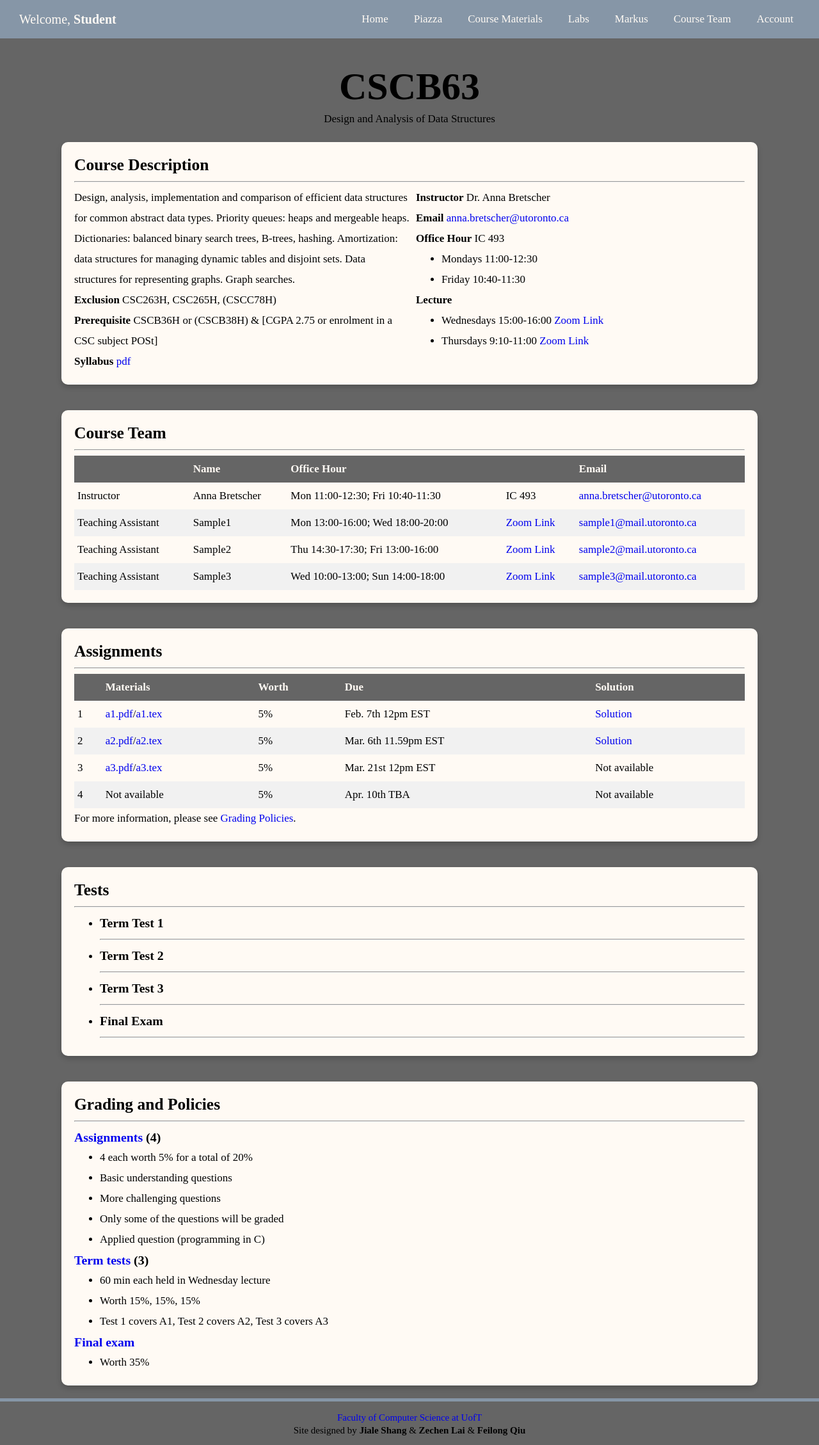
After one commit to shang8024/CSCB20-website, a Flask app: template templates/home.html in a window 1280 px wide. The commit adds this page. Shown: the whole page at 64% size. Run offline with Flask 2, Linux system fonts and the light colour scheme; the template is opened without the code that fills it, so the values that code supplies are empty.

Commit message:
Add files via upload

```diff
--- /dev/null
+++ b/templates/home.html
@@ -0,0 +1,273 @@
+<!DOCTYPE html>
+<html lang="en">
+<head>
+<title>CSCB63 Design and Analysis of Data Structures</title>
+<link href="../static/style.css" rel="stylesheet">
+<meta name="viewport" content="width=device-width, initial-scale=1.0">
+</head>
+
+<body>
+  <!-- code for top menu which will stick at the top of the page when scolling-->
+  <!-- inspired by https://codepen.io/andornagy/pen/RNeydj-->
+  <nav>
+    <!--menu title, change position and font size when it becomes a dropdown menu-->
+    <div id="menu-title">Welcome, <strong>{% if user['type'] %}Instructor{% else %}Student{% endif %}</strong> {{ user['name'][0] }}</div>
+    <!-- dropdown menu for mobile devices-->
+    <label for="drop" class="button">≡</label>
+    <input type="checkbox" id="drop"/>
+    <ul class="menu">
+      <li><a href="#top">Home</a></li>
+      <li><a href="http://piazza.com/utoronto.ca/winter2021/cscb63h3slec01/home">Piazza</a></li>
+      <li>
+        <label for="drop-1" class="button">Course Materials</label>
+        <a>Course Materials</a>
+        <!-- dropdown items for "Course Materials"-->
+        <input type="checkbox" id="drop-1"/>
+        <ul>
+          <li><a href="{{ url_for('lectures') }}">Lectures</a></li>
+          <li><a href="#assignments">Assignments</a></li>
+          <li><a href="#tests">Tests</a></li>
+          <li><a href="../static/Sample.pdf">Syllabus</a></li>
+        </ul>
+      </li>
+      <li><a href="{{ url_for('labs') }}">Labs</a></li>
+      <li><a href="http://markus.utsc.utoronto.ca/cscb63w21">Markus</a></li>
+      <li><a href="#course-team">Course Team</a></li>
+      <li><label for="drop-2" class="button">Account</label>
+        <a>Account</a>
+        <!-- dropdown items for "Course Materials"-->
+        <input type="checkbox" id="drop-2"/>
+        <ul>
+          <li><a href="{{ url_for('grade')}}">Grade</a></li>
+          <li><a href="{{ url_for('feedback') }}">Feedback</a></li>
+          <li><a href="{{ url_for('setting') }}">Setting</a></li>
+          <li><a href="/logout">Log out</a></li>
+        </ul>
+      </li>
+    </ul>
+  </nav>
+  <!--the content div controls the max and min width for all the section contents on the body of the page-->
+  <div class="content">
+    <!-- content for the title, center at the begining of the page but won't stick at the top when scrolling as the header-->
+    <div class="title">
+      <h1>CSCB63</h1>
+      <p>Design and Analysis of Data Structures</p>
+    </div>
+    <span class="anchor" id="course-descript"></span>
+    <!--first section -- Course Description-->
+    <section>
+      <h2>Course Description</h2><hr>
+      <!--container for right splited course description content -- course overview-->
+      <div class="info-left">
+        <p> Design, analysis, implementation and comparison of efficient data structures for common abstract data types.
+          Priority queues: heaps and mergeable heaps. Dictionaries: balanced binary search trees, B-trees, hashing.
+          Amortization: data structures for managing dynamic tables and disjoint sets.
+          Data structures for representing graphs. Graph searches.
+        </p>
+        <p><strong>Exclusion</strong> CSC263H, CSC265H, (CSCC78H)</p>
+        <p><strong>Prerequisite</strong> CSCB36H or (CSCB38H) & [CGPA 2.75 or enrolment in a CSC subject POSt]</p>
+        <p><strong>Syllabus</strong> <a href="../static/Sample.pdf">pdf</a></p>
+      </div>
+      <!--split line for course overview and instructor info, only shown when width <= 824px-->
+      <hr class="mobile-split">
+      <!--container for right splited course description content -- instroctor information-->
+      <div class="info-right">
+        <p><strong>Instructor</strong> Dr. Anna Bretscher</p>
+        <p><strong>Email</strong> <a
+          href="mailto:anna.bretscher@utoronto.ca">anna.bretscher@utoronto.ca</a></p>
+        <label><strong>Office Hour</strong> IC 493</label>
+        <ul>
+          <li><p>Mondays 11:00-12:30</p></li>
+          <li><p>Friday 10:40-11:30</p></li>
+        </ul>
+        <label><strong>Lecture</strong></label>
+        <ul>
+          <li><p>Wednesdays 15:00-16:00 <a href="http://utoronto.zoom.us/j/89553548645">Zoom Link</a></p></li>
+          <li><p>Thursdays 9:10-11:00 <a href="http://utoronto.zoom.us/j/83378932991">Zoom Link</a></p></li>
+        </ul>
+      </div>
+    </section>
+    <span class="anchor" id="course-team"></span>
+    <!--second section -- Course Team-->
+    <section>
+      <h2>Course Team</h2><hr>
+      <!--course team table-->
+      <div class="table">
+        <div class="heading">
+          <div class="cell"></div>
+          <div class="cell">Name</div>
+          <div class="cell">Office Hour</div>
+          <div class="cell"></div>
+          <div class="cell">Email</div>
+        </div>
+        <div class="row">
+          <div class="cell">Instructor</div>
+          <div class="cell">Anna Bretscher</div>
+          <div class="cell">Mon 11:00-12:30; Fri 10:40-11:30</div>
+          <div class="cell">IC 493</div>
+          <div class="cell"><a href="mailto:anna.bretscher@utoronto.ca">anna.bretscher@utoronto.ca</a></div>
+        </div>
+        <div class="row">
+          <div class="cell">Teaching Assistant</div>
+          <div class="cell">Sample1</div>
+          <div class="cell">Mon 13:00-16:00; Wed 18:00-20:00</div>
+          <div class="cell"><a href="http://utoronto.zoom.us/j/83378932991">Zoom Link</a></div>
+          <div class="cell"><a href="mailto:sample1@mail.utoronto.ca">sample1@mail.utoronto.ca</a></div>
+        </div>
+        <div class="row">
+          <div class="cell">Teaching Assistant</div>
+          <div class="cell">Sample2</div>
+          <div class="cell">Thu 14:30-17:30; Fri 13:00-16:00</div>
+          <div class="cell"><a href="http://utoronto.zoom.us/j/83378932991">Zoom Link</a></div>
+          <div class="cell"><a href="mailto:sample2@mail.utoronto.ca">sample2@mail.utoronto.ca</a></div>
+        </div>
+        <div class="row">
+          <div class="cell">Teaching Assistant</div>
+          <div class="cell">Sample3</div>
+          <div class="cell">Wed 10:00-13:00; Sun 14:00-18:00</div>
+          <div class="cell"><a href="http://utoronto.zoom.us/j/83378932991">Zoom Link</a></div>
+          <div class="cell"><a href="mailto:sample3@mail.utoronto.ca">sample3@mail.utoronto.ca</a></div>
+        </div>
+      </div>
+      <!--end of course team table-->
+    </section>
+    <span class="anchor" id="assignments"></span>
+    <!--third section -- Assignment-->
+    <section>
+      <h2>Assignments</h2><hr>
+      <!--assignment table-->
+      <div class="table">
+        <div class="heading">
+          <div class="cell"></div>
+          <div class="cell">Materials</div>
+          <div class="cell">Worth</div>
+          <div class="cell">Due</div>
+          <div class="cell">Solution</div>
+        </div>
+        <div class="row">
+          <div class="cell">1</div>
+          <div class="cell"><a href="../static/Sample.pdf">a1.pdf</a>/<a href="../static/Sample.tex">a1.tex</a></div>
+          <div class="cell">5%</div>
+          <div class="cell">Feb. 7th 12pm EST</div>
+          <div class="cell"><a href="../static/Sample.pdf">Solution</a></div>
+        </div>
+        <div class="row">
+          <div class="cell">2</div>
+          <div class="cell"><a href="../static/Sample.pdf">a2.pdf</a>/<a href="../static/Sample.tex">a2.tex</a></div>
+          <div class="cell">5%</div>
+          <div class="cell">Mar. 6th 11.59pm EST</div>
+          <div class="cell"><a href="../static/Sample.pdf">Solution</a></div>
+        </div>
+        <div class="row">
+          <div class="cell">3</div>
+          <div class="cell"><a href="../static/Sample.pdf">a3.pdf</a>/<a href="../static/Sample.tex">a3.tex</a></div>
+          <div class="cell">5%</div>
+          <div class="cell">Mar. 21st 12pm EST</div>
+          <div class="cell">Not available</div>
+        </div>
+        <div class="row">
+          <div class="cell">4</div>
+          <div class="cell">Not available</div>
+          <div class="cell">5%</div>
+          <div class="cell">Apr. 10th TBA</div>
+          <div class="cell">Not available</div>
+        </div>
+      </div>
+      <!--end of assignment table-->
+      For more information, please see <a href="./home.html#grade">Grading Policies</a>.
+    </section>
+    <span class="anchor" id="tests"></span>
+    <!--forth section -- tests-->
+    <section>
+      <h2>Tests</h2><hr>
+      <!--drop down menue for tests info-->
+      <ul class="test-menu">
+        <!--dorp down options-->
+        <li>
+            <input type="radio" name="menuopt" id="drop1" />
+            <label class="opener" for="drop1"><h3>Term Test 1</h3><hr></label>
+            <label class="closer" for="dropclose"><h3>Term Test 1</h3><hr></label>
+            <!--dropdown content for TT1-->
+            <ul>
+              <li><strong>Time</strong> 2021 Feb. 10th, 15:00-16:00</li>
+              <li><strong>Worth</strong> 15%</li>
+              <li><strong>Sample</strong> <a href="../static/Sample.pdf">TT1_2019_Fall</a></li>
+              <li><strong>Solution</strong> <a href="../static/Sample.pdf">TT1_solution</a></li>
+            </ul>
+        </li>
+        <li>
+            <input type="radio" name="menuopt" id="drop2" />
+            <label class="opener" for="drop2"><h3>Term Test 2</h3><hr></label>
+            <label class="closer" for="dropclose"><h3>Term Test 2</h3><hr></label>
+            <!--dropdown content for TT2-->
+            <ul>
+              <li><strong>Time</strong> 2021 Mar. 17th, 15:00-16:00</li>
+              <li><strong>Worth</strong> 15%</li>
+              <li><strong>Sample</strong> <a href="../static/Sample.pdf">TT2_2019_Fall</a></li>
+              <li><strong>Solution</strong> <a href="../static/Sample.pdf">TT2_solution</a></li>
+            </ul>
+            <input type="radio" name="menuopt" id="dropclose" />
+        </li>
+        <li>
+          <input type="radio" name="menuopt" id="drop3" />
+          <label class="opener" for="drop3"><h3>Term Test 3</h3><hr></label>
+          <label class="closer" for="dropclose"><h3>Term Test 3</h3><hr></label>
+          <!--dropdown content for TT3-->
+          <ul>
+            <li><strong>Time</strong> 2021 Mar. 24th, 15:00-16:00</li>
+            <li><strong>Worth</strong> 15%</li>
+            <li><strong>Sample</strong> <a href="../static/Sample.pdf">TT3_2019_Fall</a></li>
+            <li><strong>Solution</strong> <a href="../static/Sample.pdf">TT3_solution</a></li>
+          </ul>
+          <input type="radio" name="menuopt" id="dropclose" />
+      </li>
+      <li>
+        <input type="radio" name="menuopt" id="drop4" />
+        <label class="opener" for="drop4"><h3>Final Exam</h3><hr></label>
+        <label class="closer" for="dropclose"><h3>Final Exam</h3><hr></label>
+        <!--dropdown content for Final-->
+        <ul>
+          <li><strong>Time</strong> 2021 Apr. 20th, 8:00-10:00</li>
+          <li><strong>Worth</strong> 35%</li>
+          <li><strong>Sample</strong> <a href="../static/Sample.pdf">Final_2019_Fall</a> <a href="../static/Sample.pdf">Final_2018_Fall</a></li>
+        </ul>
+        <input type="radio" name="menuopt" id="dropclose" />
+      </li>
+      </ul>
+      <!--end of dropdowns for tests-->
+    </section>
+    <span class="anchor" id="grade"></span>
+    <!--fifth section -- grading policy-->
+    <section class="grade">
+      <h2>Grading and Policies</h2><hr>
+      <h3><a href="#assignments">Assignments</a> (4)</h3>
+      <!--lists of policies of assignments-->
+      <ul>
+        <li>4 each worth 5% for a total of 20%</li>
+        <li>Basic understanding questions</li>
+        <li>More challenging questions</li>
+        <li>Only some of the questions will be graded</li>
+        <li>Applied question (programming in C) </li>
+      </ul>
+      <h3><a href="#tests">Term tests</a> (3)</h3>
+      <!--lists of policies of term tests-->
+      <ul>
+        <li>60 min each held in Wednesday lecture</li>
+        <li>Worth 15%, 15%, 15%</li>
+        <li>Test 1 covers A1, Test 2 covers A2, Test 3 covers A3</li>
+      </ul>
+      <h3><a href="#tests">Final exam</a></h3>
+      <!--lists of policies of final exam-->
+      <ul>
+        <li>Worth 35%</li>
+      </ul>
+    </section>
+  </div>
+  <!--content end-->
+  <!--a footer with designers' name and link to Faculty CS UofT-->
+  <div id="footer">
+    <p><a href="http://web.cs.toronto.edu">Faculty of Computer Science at UofT</a></p>
+    <p>Site designed by <strong>Jiale Shang</strong> & <strong>Zechen Lai</strong> & <strong>Feilong Qiu</strong></p>
+  </div>
+</body>
+</html>
```
Also changed, not shown: templates/login.html (+6 -13 lines).
